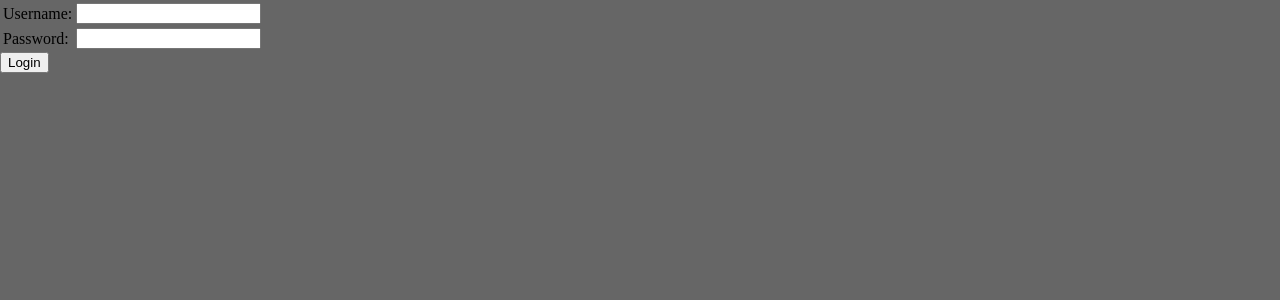
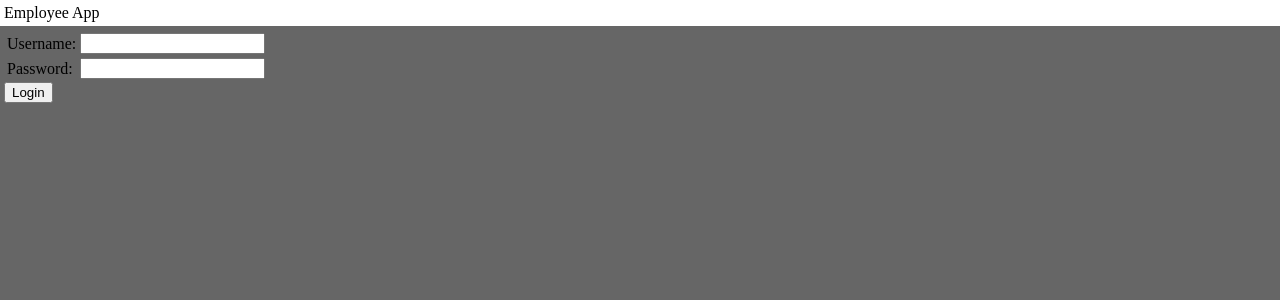
Before and after one commit to FoxieFlakey/EmployeeApp, a Next.js app in the folder web/: page /login in a window 1280 px wide. Shown: the top 300 px of the page. Built offline with nearby package versions, Linux system fonts and the light colour scheme; no server answers.

Commit message:
Add basic UI shape

```diff
--- a/web/src/app/globals.css
+++ b/web/src/app/globals.css
@@ -10,6 +10,8 @@ html {
 body {
   margin: 0%;
   background-color: #666666;
+  flex-direction: column;
+  display: flex;
 
   height: 100%;
   width: 100%;
--- a/web/src/app/layout.tsx
+++ b/web/src/app/layout.tsx
@@ -1,4 +1,7 @@
+import Header from "@/components/header";
 import "./globals.css";
+
+import styles from "./page.module.css"
 
 export default function RootLayout({
   children,
@@ -7,7 +10,11 @@ export default function RootLayout({
 }>) {
   return (
     <html lang="en">
-      <body>{children}</body>
+      <body>
+        <Header />
+        <div className={ styles.content }>{children}</div>
+        <div className={ styles.filler } />
+      </body>
     </html>
   );
 }
--- a/web/src/app/page.module.css
+++ b/web/src/app/page.module.css
@@ -0,0 +1,7 @@
+.content {
+  padding: 4px;
+}
+
+.filler {
+  flex: 1;
+}
--- /dev/null
+++ b/web/src/components/header.module.css
@@ -0,0 +1,4 @@
+.header {
+  background-color: #ffffff;
+  padding: 4px;
+}
--- /dev/null
+++ b/web/src/components/header.tsx
@@ -0,0 +1,7 @@
+import styles from "./header.module.css"
+
+export default function Header() {
+  return <div className={ styles.header }>
+    Employee App
+  </div>
+}
```
